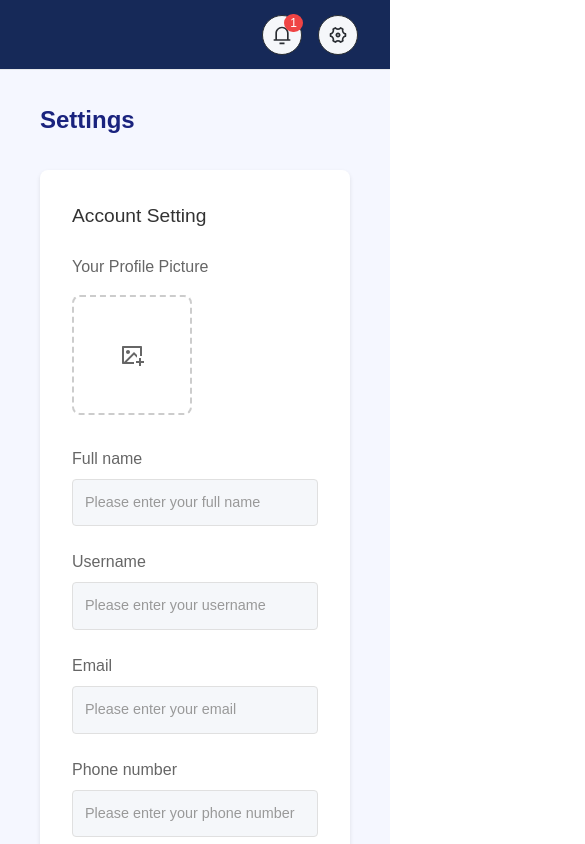
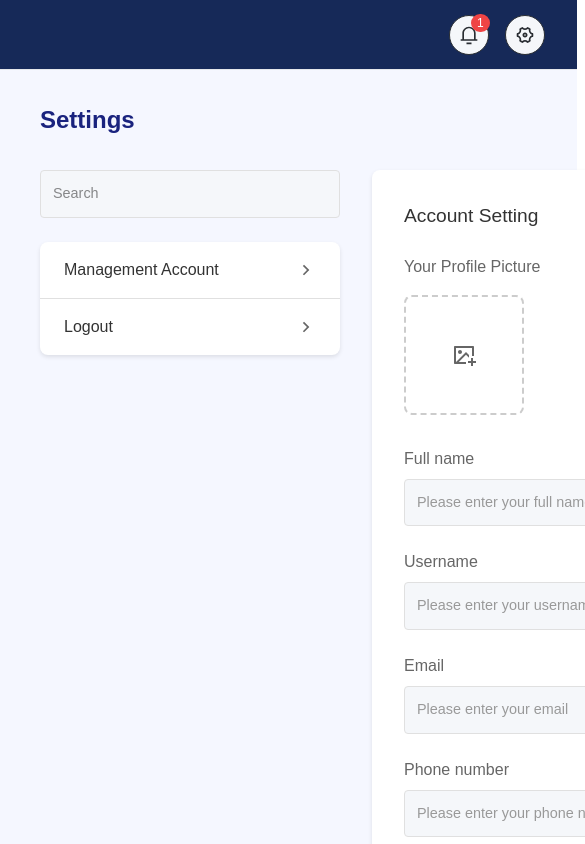
Before and after one commit to AbdurrahmanFaris-Rizqullah/Uniform-Detection-Campus, a Next.js app: page /settings in a window 390 px wide. Shown: the top 844 px of the page, 585 px wide, since content can reach past the window. Built offline with nearby package versions, Linux system fonts and the light colour scheme.

Commit message:
feat(ac): add accest control ui

```diff
--- /dev/null
+++ b/app/access-control/access-control.module.css
@@ -0,0 +1,209 @@
+.container {
+  display: flex;
+  min-height: 100vh;
+  position: relative;
+}
+
+.main {
+  flex: 1;
+  margin-left: 250px;
+  background-color: #F5F7FF;
+  min-height: 100vh;
+  display: flex;
+  flex-direction: column;
+  position: relative;
+  z-index: 1;
+}
+
+@media (max-width: 1024px) {
+  .main {
+    margin-left: 0;
+  }
+}
+
+.content {
+  padding: 2rem 2.5rem;
+  flex: 1;
+}
+
+.titleContainer {
+  display: flex;
+  justify-content: space-between;
+  align-items: center;
+  margin-bottom: 2rem;
+}
+
+.title {
+  font-size: 1.5rem;
+  font-weight: 600;
+  color: #1a237e;
+}
+
+.addButton {
+  padding: 0.75rem 1.5rem;
+  background-color: #1a237e;
+  color: white;
+  border: none;
+  border-radius: 4px;
+  cursor: pointer;
+  font-weight: 500;
+  display: flex;
+  align-items: center;
+  gap: 0.5rem;
+  transition: background-color 0.3s ease;
+}
+
+.addButton:hover {
+  background-color: #151b60;
+}
+
+.userList {
+  display: grid;
+  gap: 1rem;
+}
+
+.userCard {
+  background: white;
+  border-radius: 8px;
+  padding: 1.5rem;
+  display: flex;
+  justify-content: space-between;
+  align-items: center;
+  box-shadow: 0 2px 4px rgba(0, 0, 0, 0.1);
+}
+
+.userInfo {
+  display: flex;
+  align-items: center;
+  gap: 1rem;
+}
+
+.avatar {
+  width: 48px;
+  height: 48px;
+  border-radius: 50%;
+  background-color: #e3f2fd;
+  display: flex;
+  align-items: center;
+  justify-content: center;
+  color: #1976d2;
+}
+
+.modal {
+  position: fixed;
+  top: 0;
+  left: 0;
+  right: 0;
+  bottom: 0;
+  background-color: rgba(0, 0, 0, 0.5);
+  display: flex;
+  align-items: center;
+  justify-content: center;
+  z-index: 1000;
+}
+
+.modalContent {
+  background: white;
+  padding: 2rem;
+  border-radius: 8px;
+  position: relative;
+  width: 90%;
+  max-width: 500px;
+  box-shadow: 0 4px 6px rgba(0, 0, 0, 0.1);
+}
+
+.closeButton {
+  position: absolute;
+  top: 1rem;
+  right: 1rem;
+  background: none;
+  border: none;
+  cursor: pointer;
+  color: #666;
+  padding: 0.25rem;
+  display: flex;
+  align-items: center;
+  justify-content: center;
+  transition: color 0.3s ease;
+}
+
+.closeButton:hover {
+  color: #333;
+}
+
+.maintenanceMessage {
+  text-align: center;
+  padding: 1rem 0;
+}
+
+.maintenanceMessage h2 {
+  color: #1a237e;
+  margin-bottom: 1rem;
+  font-size: 1.5rem;
+}
+
+.maintenanceMessage p {
+  color: #666;
+  font-size: 1rem;
+  line-height: 1.5;
+}
+
+.details {
+  display: flex;
+  flex-direction: column;
+}
+
+.userName {
+  font-size: 1rem;
+  font-weight: 500;
+  color: #333;
+  margin: 0;
+}
+
+.role {
+  display: inline-block;
+  padding: 0.25rem 0.75rem;
+  background-color: #e8f5e9;
+  color: #2e7d32;
+  border-radius: 4px;
+  font-size: 0.75rem;
+  margin: 0.25rem 0;
+}
+
+.lastLogin {
+  font-size: 0.875rem;
+  color: #666;
+  margin: 0;
+}
+
+.actions {
+  display: flex;
+  gap: 0.5rem;
+}
+
+.actionButton {
+  padding: 0.5rem 1rem;
+  border-radius: 4px;
+  border: none;
+  cursor: pointer;
+  font-weight: 500;
+  transition: all 0.3s ease;
+}
+
+.editButton {
+  background-color: #e3f2fd;
+  color: #1976d2;
+}
+
+.editButton:hover {
+  background-color: #bbdefb;
+}
+
+.removeButton {
+  background-color: #ffebee;
+  color: #d32f2f;
+}
+
+.removeButton:hover {
+  background-color: #ffcdd2;
+}
--- /dev/null
+++ b/app/access-control/page.js
@@ -0,0 +1,112 @@
+'use client';
+
+import { useState } from 'react';
+import { RiUser3Fill, RiCloseLine } from 'react-icons/ri';
+import Sidebar from '../components/layouts/Sidebar';
+import Header from '../components/layouts/Header';
+import styles from './access-control.module.css';
+
+export default function AccessControl() {
+  const [showMaintenance, setShowMaintenance] = useState(false);
+
+  const users = [
+    {
+      id: 1,
+      name: 'Febry Andrias',
+      role: 'Admin',
+      lastLogin: '10/11/2024 - 09:34 AM'
+    },
+    {
+      id: 2,
+      name: 'Dyah Ayu',
+      role: 'Admin',
+      lastLogin: '10/11/2024 - 09:34 AM'
+    },
+    {
+      id: 3,
+      name: 'Abdurrahman Faris',
+      role: 'Admin',
+      lastLogin: '10/11/2024 - 09:34 AM'
+    },
+    {
+      id: 4,
+      name: 'Adelia Kurnia',
+      role: 'Admin',
+      lastLogin: '10/11/2024 - 09:34 AM'
+    }
+  ];
+
+  const handleEdit = (userId) => {
+    setShowMaintenance(true);
+  };
+
+  const handleRemove = (userId) => {
+    setShowMaintenance(true);
+  };
+
+  const handleAddUser = () => {
+    setShowMaintenance(true);
+  };
+
+  return (
+    <div className={styles.container}>
+      <Sidebar />
+      <div className={styles.main}>
+        <Header />
+        <div className={styles.content}>
+          <div className={styles.titleContainer}>
+            <h1 className={styles.title}>Access Control</h1>
+            <button className={styles.addButton} onClick={handleAddUser}>
+              Add New User
+            </button>
+          </div>
+
+          <div className={styles.userList}>
+            {users.map(user => (
+              <div key={user.id} className={styles.userCard}>
+                <div className={styles.userInfo}>
+                  <div className={styles.avatar}>
+                    <RiUser3Fill size={24} />
+                  </div>
+                  <div className={styles.details}>
+                    <h3 className={styles.userName}>{user.name}</h3>
+                    <span className={styles.role}>{user.role}</span>
+                    <p className={styles.lastLogin}>Last login: {user.lastLogin}</p>
+                  </div>
+                </div>
+                <div className={styles.actions}>
+                  <button
+                    className={`${styles.actionButton} ${styles.editButton}`}
+                    onClick={() => handleEdit(user.id)}
+                  >
+                    Edit
+                  </button>
+                  <button
+                    className={`${styles.actionButton} ${styles.removeButton}`}
+                    onClick={() => handleRemove(user.id)}
+                  >
+                    Remove
+                  </button>
+                </div>
+              </div>
+            ))}
+          </div>
+
+          {showMaintenance && (
+            <div className={styles.modal}>
+              <div className={styles.modalContent}>
+                <button className={styles.closeButton} onClick={() => setShowMaintenance(false)}>
+                  <RiCloseLine size={24} />
+                </button>
+                <div className={styles.maintenanceMessage}>
+                  <h2>Under Maintenance</h2>
+                  <p>This feature is currently under maintenance. Please try again later.</p>
+                </div>
+              </div>
+            </div>
+          )}
+        </div>
+      </div>
+    </div>
+  );
+}
--- a/app/components/layouts/Sidebar/index.js
+++ b/app/components/layouts/Sidebar/index.js
@@ -9,7 +9,7 @@ import styles from './sidebar.module.css';
 const menuItems = [
   { icon: RiDashboardLine, label: 'Dashboard', path: '/dashboard' },
   // { icon: RiFileList3Line, label: 'Report', path: '/report' },
-  { icon: RiUserSettingsLine, label: 'Access Control', path: '/access' },
+  { icon: RiUserSettingsLine, label: 'Access Control', path: '/access-control' },
   { icon: RiSettings4Line, label: 'Settings', path: '/settings' },
 ];
 
--- a/app/settings/page.js
+++ b/app/settings/page.js
@@ -1,7 +1,7 @@
 'use client';
 
 import { useState } from 'react';
-import { RiImageAddLine } from 'react-icons/ri';
+import { RiImageAddLine, RiArrowRightSLine } from 'react-icons/ri';
 import Sidebar from '../components/layouts/Sidebar';
 import Header from '../components/layouts/Header';
 import styles from './settings.module.css';
@@ -38,6 +38,10 @@ export default function Settings() {
     });
   };
 
+  const handleLogout = () => {
+    console.log('Logging out...');
+  };
+
   return (
     <div className={styles.container}>
       <Sidebar />
@@ -46,6 +50,29 @@ export default function Settings() {
         <div className={styles.content}>
           <h1 className={styles.title}>Settings</h1>
 
+          <div className={styles.settingsLayout}>
+            <div className={styles.leftSection}>
+              <div className={styles.searchContainer}>
+                <input
+                  type="text"
+                  placeholder="Search"
+                  className={styles.searchInput}
+                />
+              </div>
+
+              <div className={styles.menuContainer}>
+                <div className={styles.menuItem} onClick={() => console.log('Management Account clicked')}>
+                  <span>Management Account</span>
+                  <RiArrowRightSLine size={20} />
+                </div>
+                <div className={styles.menuItem} onClick={handleLogout}>
+                  <span>Logout</span>
+                  <RiArrowRightSLine size={20} />
+                </div>
+              </div>
+            </div>
+
+            <div className={styles.rightSection}>
               <div className={styles.settingsContainer}>
                 <div className={styles.section}>
                   <h2>Account Setting</h2>
@@ -128,5 +155,7 @@ export default function Settings() {
             </div>
           </div>
         </div>
+      </div>
+    </div>
   );
 }
--- a/app/settings/settings.module.css
+++ b/app/settings/settings.module.css
@@ -136,3 +136,67 @@
 .resetButton:hover {
   background-color: #f5f5f5;
 }
+
+.settingsLayout {
+  display: flex;
+  gap: 2rem;
+}
+
+.leftSection {
+  flex: 0 0 300px;
+}
+
+.rightSection {
+  flex: 1;
+}
+
+.searchContainer {
+  margin-bottom: 1.5rem;
+}
+
+.searchInput {
+  width: 100%;
+  padding: 0.75rem;
+  border: 1px solid #e0e0e0;
+  border-radius: 4px;
+  background-color: #f5f7fa;
+  font-size: 0.9rem;
+}
+
+.menuContainer {
+  background: white;
+  border-radius: 8px;
+  box-shadow: 0 2px 4px rgba(0, 0, 0, 0.1);
+}
+
+.menuItem {
+  padding: 1rem 1.5rem;
+  display: flex;
+  justify-content: space-between;
+  align-items: center;
+  cursor: pointer;
+  transition: background-color 0.3s ease;
+  color: #333;
+}
+
+.menuItem:first-child {
+  border-top-left-radius: 8px;
+  border-top-right-radius: 8px;
+}
+
+.menuItem:last-child {
+  border-bottom-left-radius: 8px;
+  border-bottom-right-radius: 8px;
+}
+
+.menuItem:not(:last-child) {
+  border-bottom: 1px solid #e0e0e0;
+}
+
+.menuItem:hover {
+  background-color: #f5f7fa;
+}
+
+.menuItem svg {
+  color: #666;
+}
```
Lines whose indentation alone changed are shown as unchanged.
